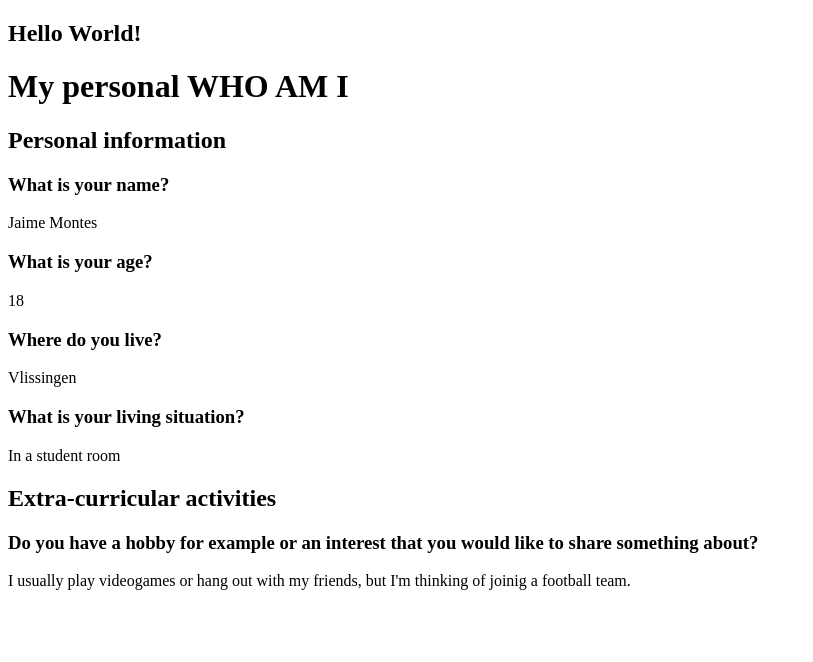
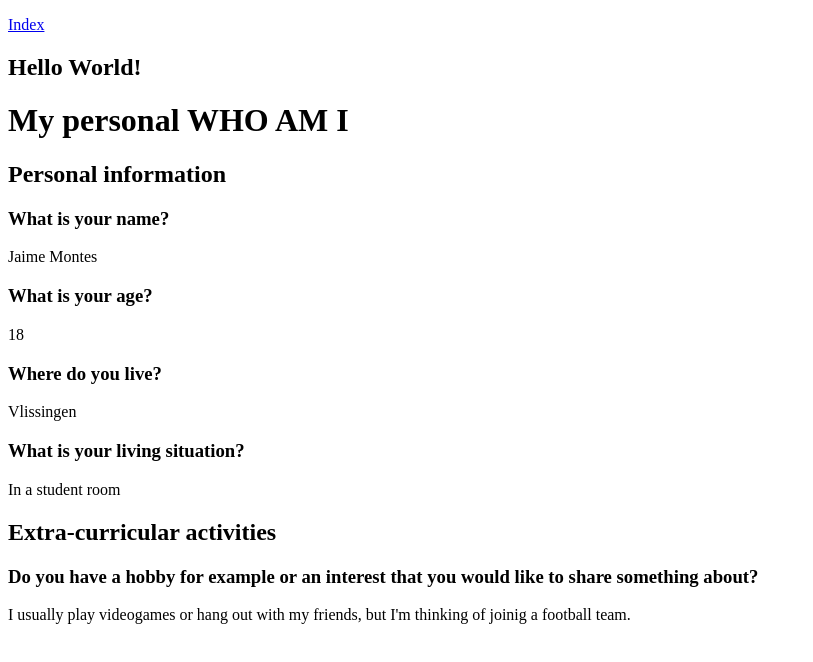
Before and after one commit to jamontes07/jamontes07.github.io, a plain HTML site: page profile.html in a window 1280 px wide. Shown: the whole page, without its empty margins (0-813 px from the left). Drawn offline with Linux system fonts and the light colour scheme.

Commit message:
Created profile.html

```diff
--- a/profile.html
+++ b/profile.html
@@ -7,6 +7,7 @@
     <title>My profile</title>
   </head>
   <body>
+    <p><a href="https://jamontes07.github.io/index.html">Index</a></p>
  <section>
     <h1>Hello World!</h1>
 </section>
```
Also changed, not shown: index.html (added).
